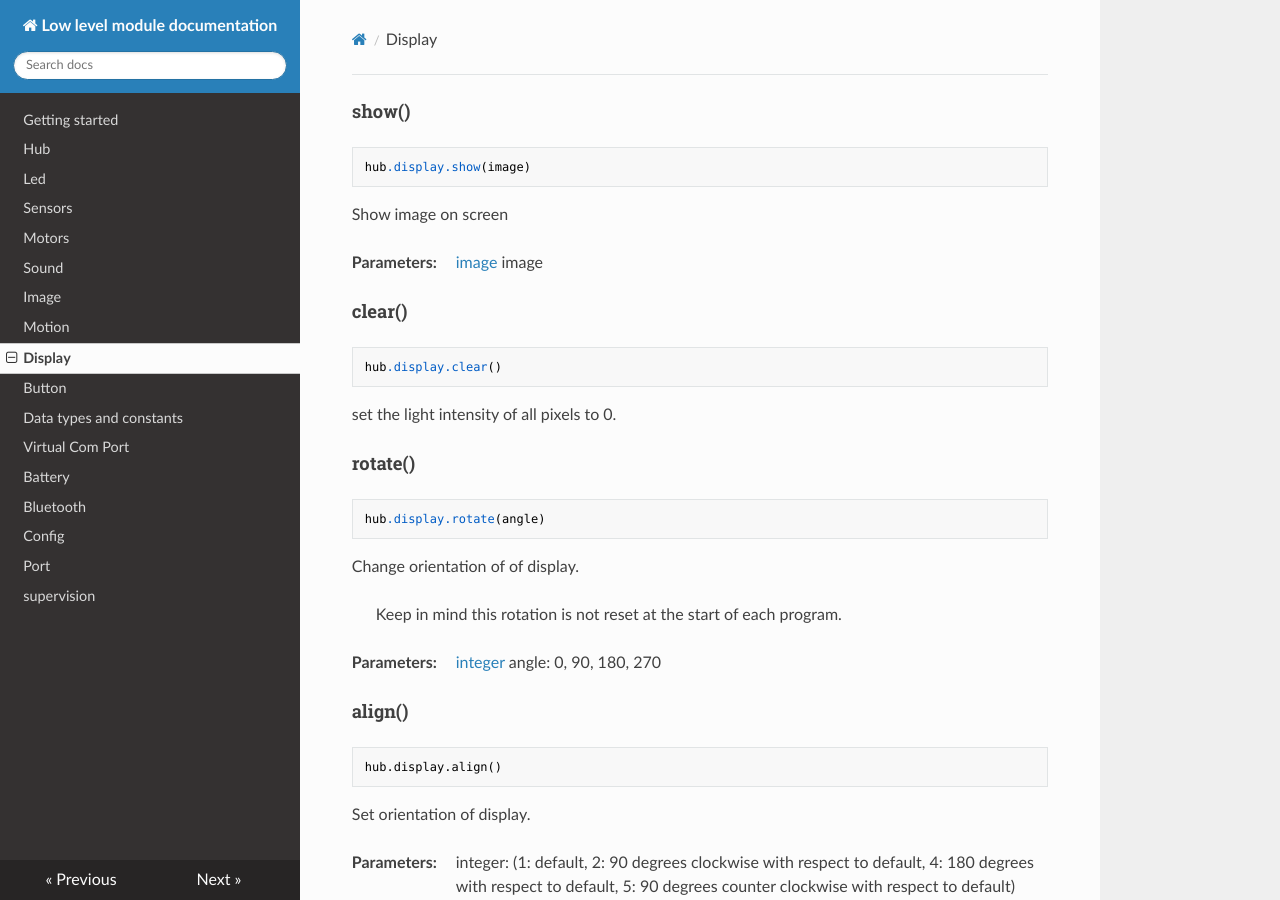
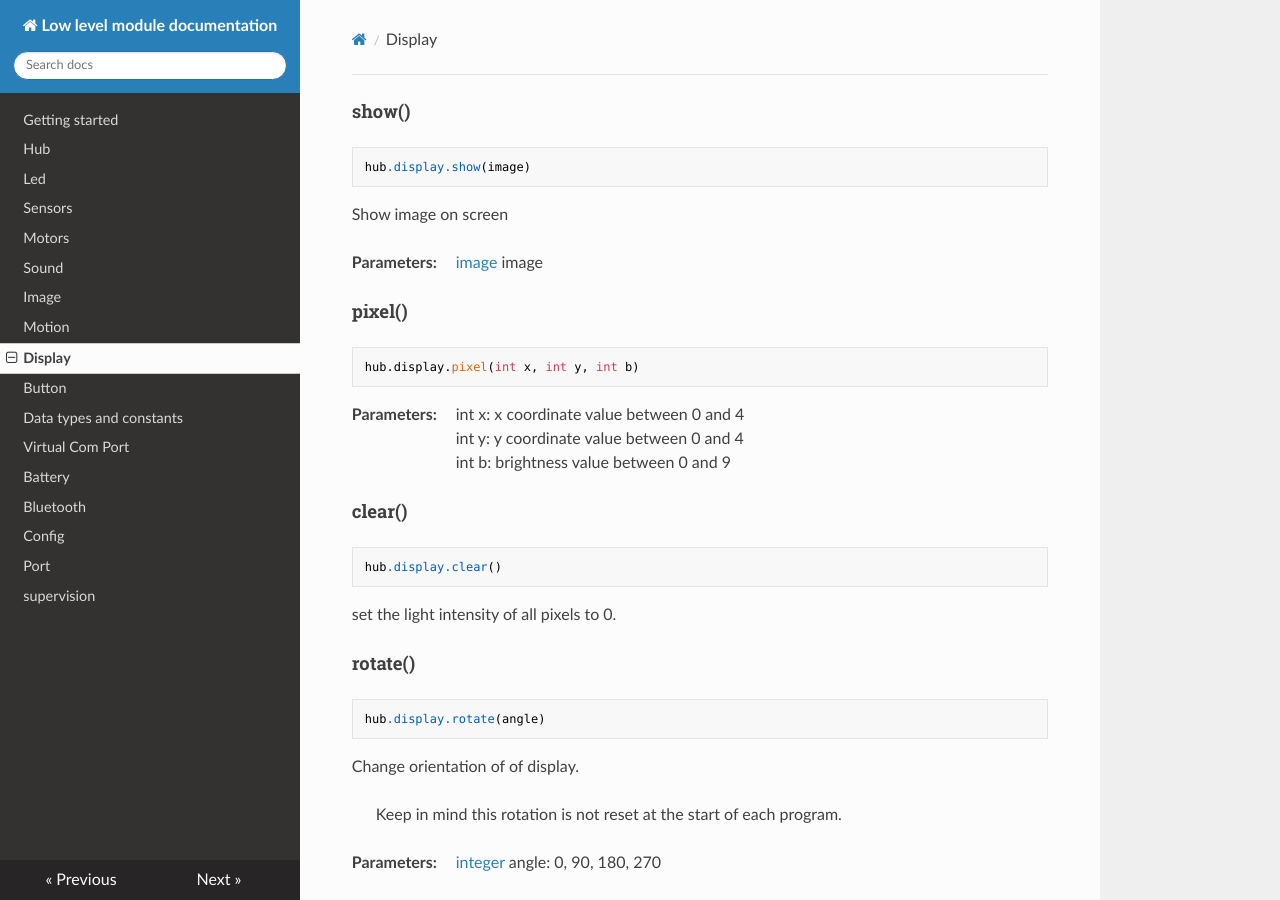
Before and after one commit to NStrijbosch/hub-module-notes, an MkDocs documentation site: the page built from docs/display.md, in a window 1280 px wide and 900 px high. Built offline with MkDocs 1.6.1, drawn with Linux system fonts in a browser that asks for light colours; nearby versions of some CDN libraries.

Commit message:
Update display.md

````diff
--- a/docs/display.md
+++ b/docs/display.md
@@ -11,6 +11,18 @@ Show image on screen
 __Parameters:__
 
 *  [image](data_types.md#image) image
+
+## pixel()
+
+```
+hub.display.pixel(int x, int y, int b)
+```
+
+__Parameters:__
+
+*  int x: x coordinate value between 0 and 4
+*  int y: y coordinate value between 0 and 4
+*  int b: brightness value between 0 and 9
 
 ## clear()
 
````
